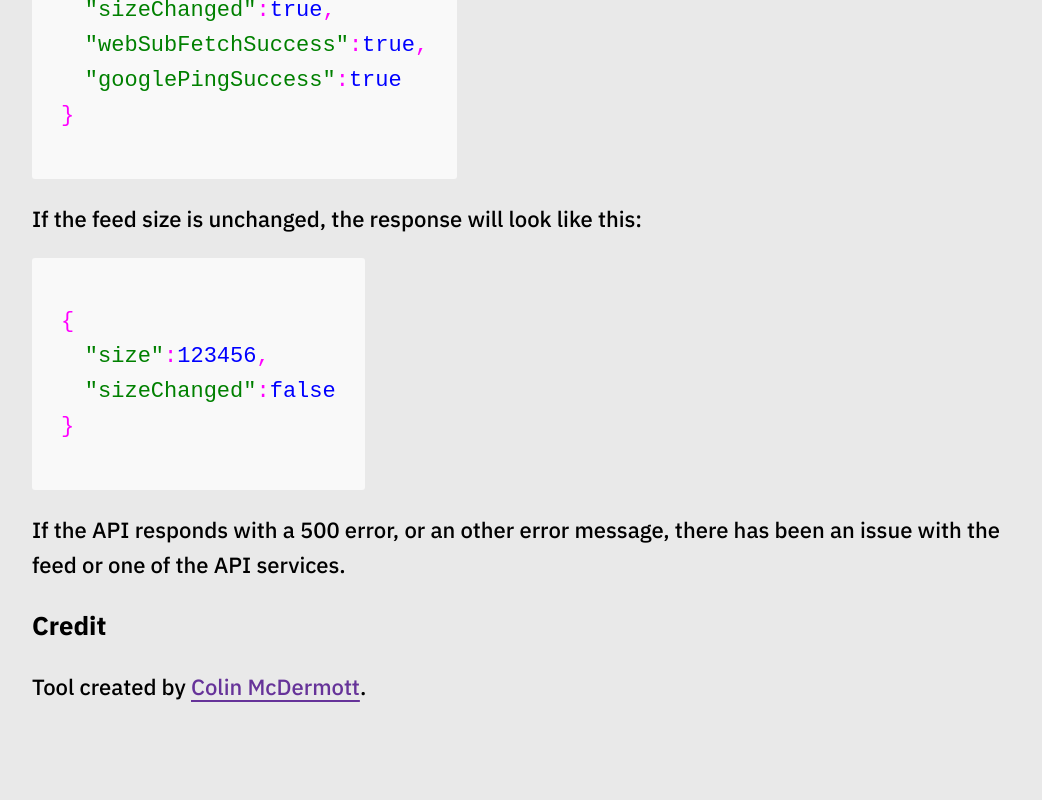
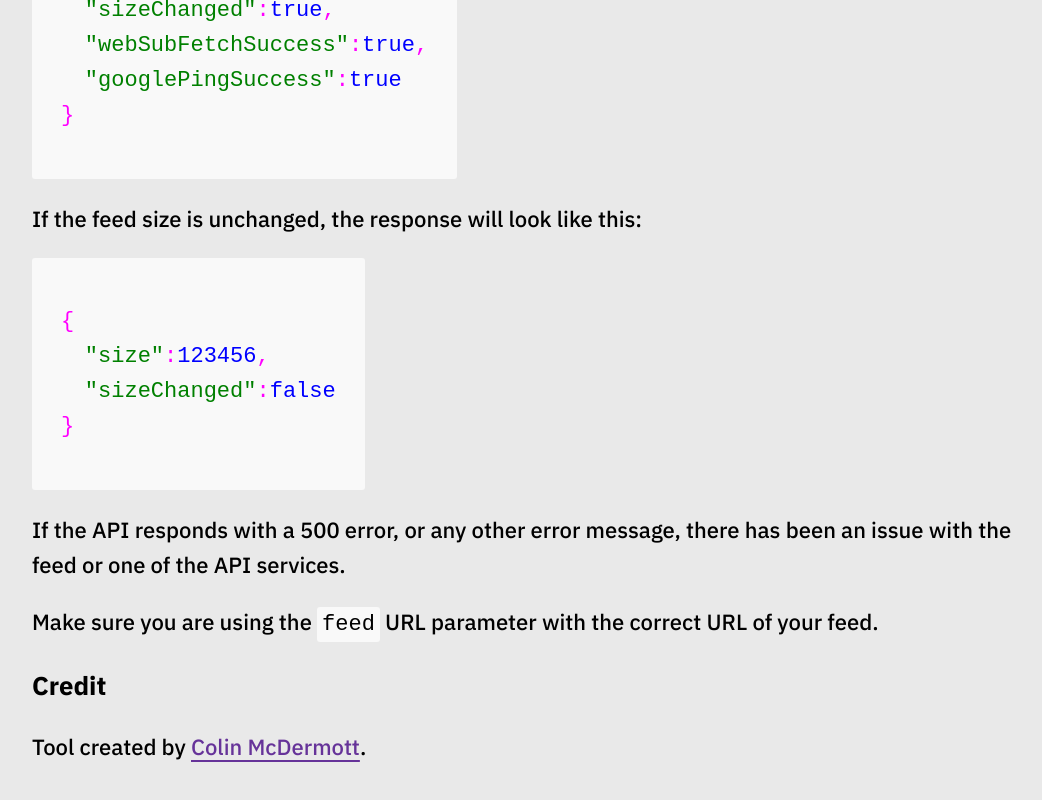
Before and after one commit to colinmcdermott/feedchecker-api, a Next.js app: page / in a window 1280 px wide. Shown: the part 1355-2155 px from the top of the page, without its empty margins (48-1090 px from the left). Built offline with nearby package versions, Linux system fonts and the light colour scheme.

Commit message:
Update index.tsx

```diff
--- a/pages/index.tsx
+++ b/pages/index.tsx
@@ -145,7 +145,8 @@ function FeedChecker() {
           </pre>
         </code>
 
-        <p>If the API responds with a 500 error, or an other error message, there has been an issue with the feed or one of the API services.</p>
+        <p>If the API responds with a 500 error, or any other error message, there has been an issue with the feed or one of the API services.</p>
+        <p>Make sure you are using the <code>feed</code> URL parameter with the correct URL of your feed.</p>
 
         <h3>Credit</h3>
 
```
